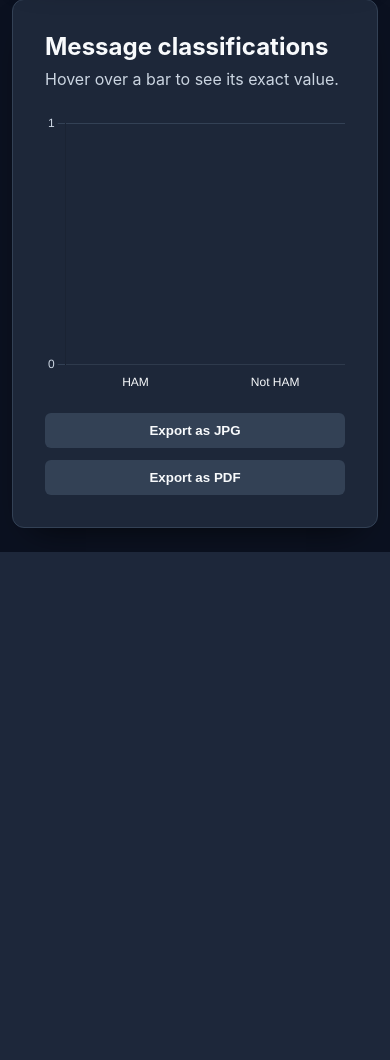
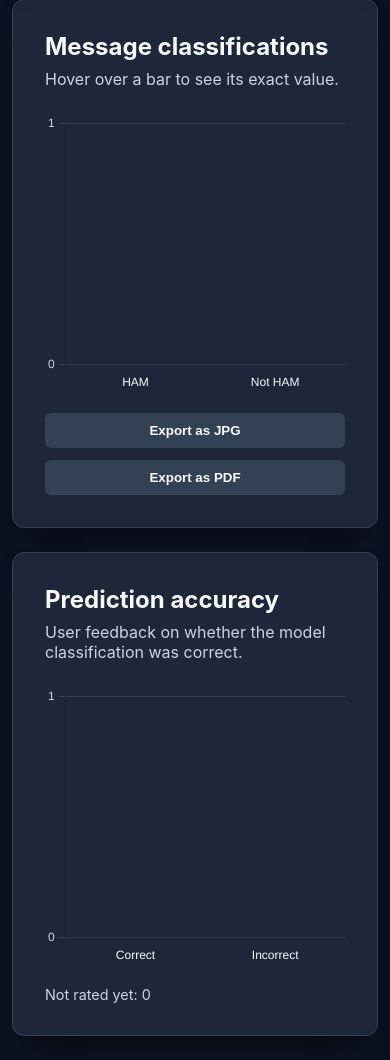
Before and after one commit to M3T1X1/Anti_Spam_Classifier, a Flask app: page /analytics in a window 390 px wide. Shown: the part 800-1860 px from the top of the page. Before the commit the page ends 1352 px from the top, so only its background shows below. Run offline with Flask 3, Linux system fonts and the light colour scheme; the visitor is signed in with stand-in values (Sample User, id 1); some libraries are stand-ins or nearby versions.

Commit message:
feat: added new analysis, added the ability to decide if the classification was correct or not

```diff
--- a/database/models.py
+++ b/database/models.py
@@ -30,6 +30,7 @@ class Message(db.Model):
     email = db.Column(db.String, db.ForeignKey('users.email'), nullable=False)
     value = db.Column(db.String(10000))
     is_ham = db.Column(db.Boolean)
+    is_correct = db.Column(db.Boolean, nullable=True)
     created_at = db.Column(db.DateTime, server_default=db.func.now())
 
 class Plot(db.Model):
--- a/scripts/app.py
+++ b/scripts/app.py
@@ -4,7 +4,6 @@ import time
 from pathlib import Path
 from functools import wraps
 
-# Add parent directory to path BEFORE imports
 base_dir = Path(__file__).resolve().parent.parent
 sys.path.insert(0, str(base_dir))
 
@@ -166,6 +165,7 @@ def index_redirect():
 def dashboard():
     """Analyse a message and display the signed-in user's saved history."""
     result = None
+    saved_message_id = None
     if request.method == "POST":
         user_input = request.form.get("message", "").strip()
         if user_input:
@@ -176,16 +176,21 @@ def dashboard():
 
                 # Only authenticated users have their analyses saved.
                 if 'email' in session:
-                    db.session.add(Message(
+                    message = Message(
                         email=session['email'],
                         value=user_input,
-                        is_ham=(result == 'ham')
-                    ))
+                        is_ham=(result == 'ham'),
+                    )
+                    db.session.add(message)
                     db.session.commit()
+                    saved_message_id = message.message_id
+                else:
+                    saved_message_id = None
             except Exception as err:
                 db.session.rollback()
                 print(f"Error message: {str(err)}")
                 result = "Internal error"
+                saved_message_id = None
 
     page = max(request.args.get('page', 1, type=int), 1)
     sort_by = request.args.get('sort', 'date_desc', type=str)
@@ -231,9 +236,35 @@ def dashboard():
         sort_by=sort_by,
         filter_ham=filter_ham,
         result=result,
+        saved_message_id=saved_message_id,
         user=session.get('name') if 'email' in session else None,
         is_guest='email' not in session
     )
+
+
+@app.route("/message-feedback", methods=["POST"])
+@login_required
+def message_feedback():
+    """Save the user's assessment of a classifier prediction."""
+    message_id = request.form.get('message_id', type=int)
+    feedback = request.form.get('feedback')
+
+    if not message_id or feedback not in {'correct', 'incorrect'}:
+        flash('Invalid prediction feedback.', 'danger')
+        return redirect(url_for('dashboard'))
+
+    message = Message.query.filter_by(
+        message_id=message_id,
+        email=session['email']
+    ).first()
+    if message is None:
+        flash('This message cannot be rated.', 'danger')
+        return redirect(url_for('dashboard'))
+
+    message.is_correct = feedback == 'correct'
+    db.session.commit()
+    flash('Thank you for rating the prediction.', 'success')
+    return redirect(url_for('dashboard'))
 
 
 @app.route("/analytics", methods=["GET"])
@@ -255,6 +286,14 @@ def analytics():
     )
     ham_count = classification_counts.get(True, 0)
     not_ham_count = classification_counts.get(False, 0)
+    total_count = ham_count + not_ham_count
+
+    feedback_query = db.session.query(Message.is_correct, func.count(Message.message_id))
+    if scope == 'mine':
+        feedback_query = feedback_query.filter(Message.email == session['email'])
+    feedback_counts = dict(feedback_query.group_by(Message.is_correct).all())
+    correct_count = feedback_counts.get(True, 0)
+    incorrect_count = feedback_counts.get(False, 0)
 
     return render_template(
         "analytics.html",
@@ -262,7 +301,10 @@ def analytics():
         scope=scope,
         ham_count=ham_count,
         not_ham_count=not_ham_count,
-        total_count=ham_count + not_ham_count
+        total_count=total_count,
+        correct_count=correct_count,
+        incorrect_count=incorrect_count,
+        unrated_count=total_count - correct_count - incorrect_count,
     )
 
 
--- a/scripts/static/style.css
+++ b/scripts/static/style.css
@@ -269,8 +269,16 @@ button:focus-visible, a:focus-visible, select:focus-visible, textarea:focus-visi
 .btn-analytics:hover { background: #075985; }
 .dashboard-card { padding: 1.75rem; }
 .analyzer-card { margin-bottom: 1.5rem; }
+.analyzer-layout { display: grid; grid-template-columns: minmax(0, 1fr) minmax(250px, 0.42fr); gap: 1.5rem; align-items: stretch; }
+.analyzer-layout > form { min-width: 0; }
+.prediction-panel { display: flex; flex-direction: column; justify-content: center; padding: 1.25rem; border: 1px solid var(--card-border); border-radius: 10px; background: rgba(15, 23, 42, 0.45); }
 .analyzer-label { display: block; margin-bottom: 0.5rem; font-weight: 600; }
 .history-card h2 { margin: 0 0 1.5rem; font-size: 1.25rem; }
+.feedback-form { display: flex; align-items: center; justify-content: center; gap: 0.65rem; margin-top: 1rem; color: var(--text-muted); }
+.feedback-button { width: auto; margin: 0; padding: 0.35rem 0.55rem; background: transparent; border: 1px solid var(--card-border); font-size: 1.25rem; line-height: 1; }
+.feedback-correct:hover { background: #065f46; }
+.feedback-incorrect:hover { background: #991b1b; }
+.feedback-guest-note { color: var(--text-muted); margin: 1rem 0 0; text-align: center; }
 
 .table-controls {
     display: flex;
@@ -309,6 +317,10 @@ button:focus-visible, a:focus-visible, select:focus-visible, textarea:focus-visi
 .status-badge { display: inline-block; padding: 4px 8px; border-radius: 999px; font-size: 0.78rem; font-weight: 700; white-space: nowrap; }
 .status-ham { background: #065f46; color: #a7f3d0; }
 .status-not-ham { background: #991b1b; color: #fecaca; }
+.feedback-status { display: inline-block; font-size: 0.84rem; font-weight: 600; white-space: nowrap; }
+.feedback-positive { color: #a7f3d0; }
+.feedback-negative { color: #fecaca; }
+.feedback-pending { color: #94a3b8; font-weight: 500; }
 
 .pagination { display: flex; justify-content: center; align-items: center; gap: 1rem; margin-top: 1.5rem; }
 .pagination a { color: var(--accent); text-decoration: none; font-weight: 600; }
@@ -323,6 +335,8 @@ button:focus-visible, a:focus-visible, select:focus-visible, textarea:focus-visi
 .chart-card h2 { margin: 0 0 0.5rem; }
 .chart-card p { color: #cbd5e1; margin: 0 0 1.5rem; }
 .chart-container { height: 360px; position: relative; }
+.feedback-chart-card { margin-top: 1.5rem; }
+.chart-card .unrated-note { margin: 1.25rem 0 0; font-size: 0.9rem; }
 .analytics-filter-card { margin-bottom: 1.5rem; }
 .analytics-filter-card .table-controls { margin: 0; }
 .export-actions { display: flex; justify-content: flex-end; gap: 0.75rem; margin-top: 1.25rem; }
@@ -331,8 +345,10 @@ button:focus-visible, a:focus-visible, select:focus-visible, textarea:focus-visi
 @media (max-width: 640px) {
     .dashboard-wrapper { width: min(100% - 24px, 1200px); margin: 24px auto; }
     .dashboard-card { padding: 1rem; }
+    .analyzer-layout { grid-template-columns: 1fr; }
     .table-controls { align-items: stretch; flex-direction: column; }
     .btn-filter { width: 100%; }
+    .feedback-form { flex-wrap: wrap; }
     .page-heading { align-items: stretch; flex-direction: column; }
     .top-actions { width: 100%; }
     .top-actions .btn { flex: 1; }
--- a/scripts/templates/analytics.html
+++ b/scripts/templates/analytics.html
@@ -54,6 +54,15 @@
                 <button type="button" id="exportPdf" class="btn btn-export">Export as PDF</button>
             </div>
         </section>
+
+        <section class="card chart-card feedback-chart-card">
+            <h2>Prediction accuracy</h2>
+            <p>User feedback on whether the model classification was correct.</p>
+            <div class="chart-container">
+                <canvas id="feedbackChart" aria-label="Bar chart of prediction accuracy"></canvas>
+            </div>
+            <p class="unrated-note">Not rated yet: {{ unrated_count }}</p>
+        </section>
     </main>
 
     <script>
@@ -76,6 +85,33 @@
                 plugins: {
                     legend: { display: false },
                     tooltip: { callbacks: { label: context => `${context.parsed.y} message(s)` } }
+                },
+                scales: {
+                    y: { beginAtZero: true, ticks: { precision: 0, color: '#cbd5e1' }, grid: { color: '#334155' } },
+                    x: { ticks: { color: '#f8fafc' }, grid: { display: false } }
+                }
+            }
+        });
+
+        new Chart(document.getElementById('feedbackChart'), {
+            type: 'bar',
+            data: {
+                labels: ['Correct', 'Incorrect'],
+                datasets: [{
+                    label: 'User feedback',
+                    data: {{ [correct_count, incorrect_count] | tojson }},
+                    backgroundColor: ['#10b981', '#ef4444'],
+                    borderColor: ['#6ee7b7', '#fca5a5'],
+                    borderWidth: 1,
+                    borderRadius: 6
+                }]
+            },
+            options: {
+                responsive: true,
+                maintainAspectRatio: false,
+                plugins: {
+                    legend: { display: false },
+                    tooltip: { callbacks: { label: context => `${context.parsed.y} rating(s)` } }
                 },
                 scales: {
                     y: { beginAtZero: true, ticks: { precision: 0, color: '#cbd5e1' }, grid: { color: '#334155' } },
```
Also changed, not shown: database/db.py (+12 -0 lines), scripts/templates/dashboard.html (+24 -0 lines).
